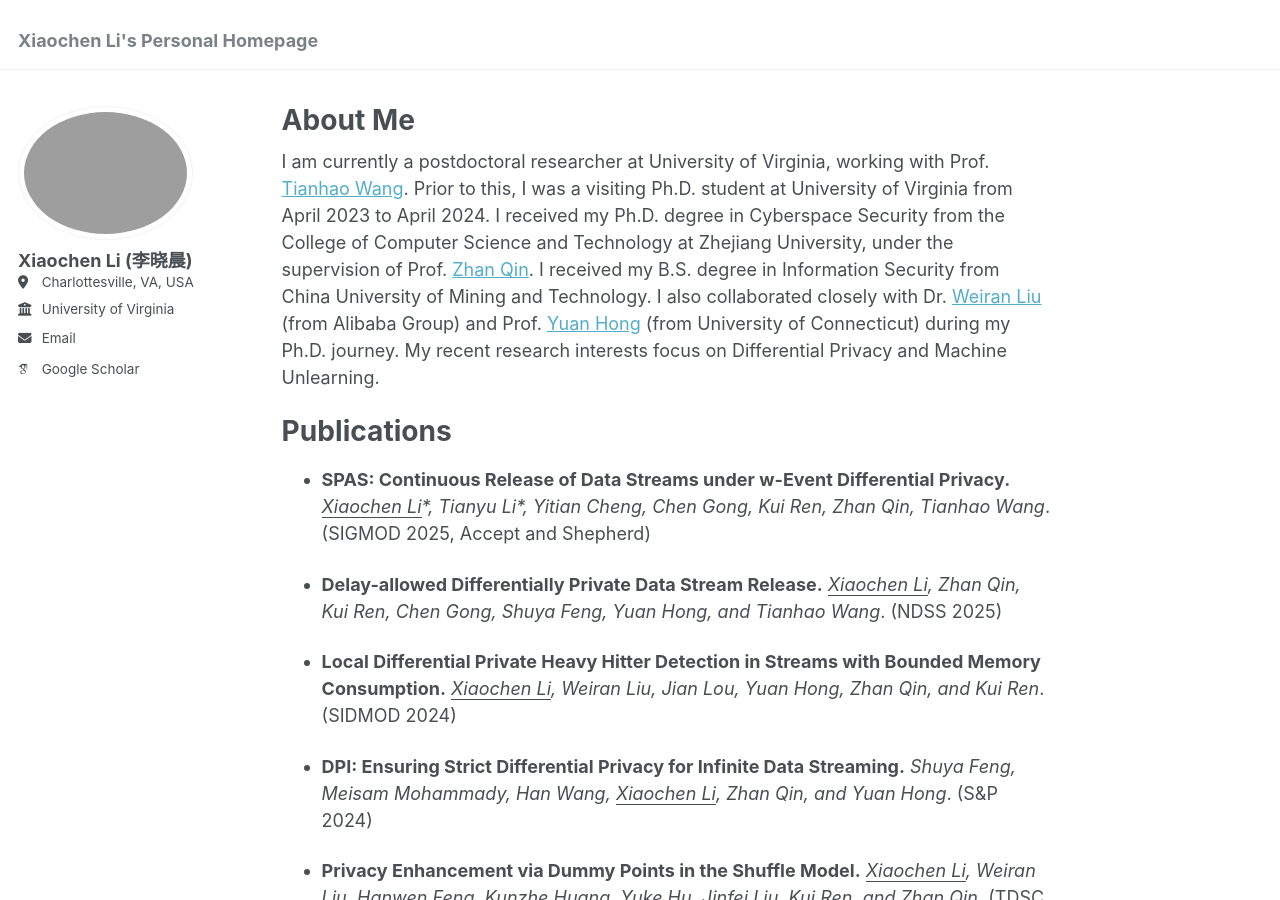
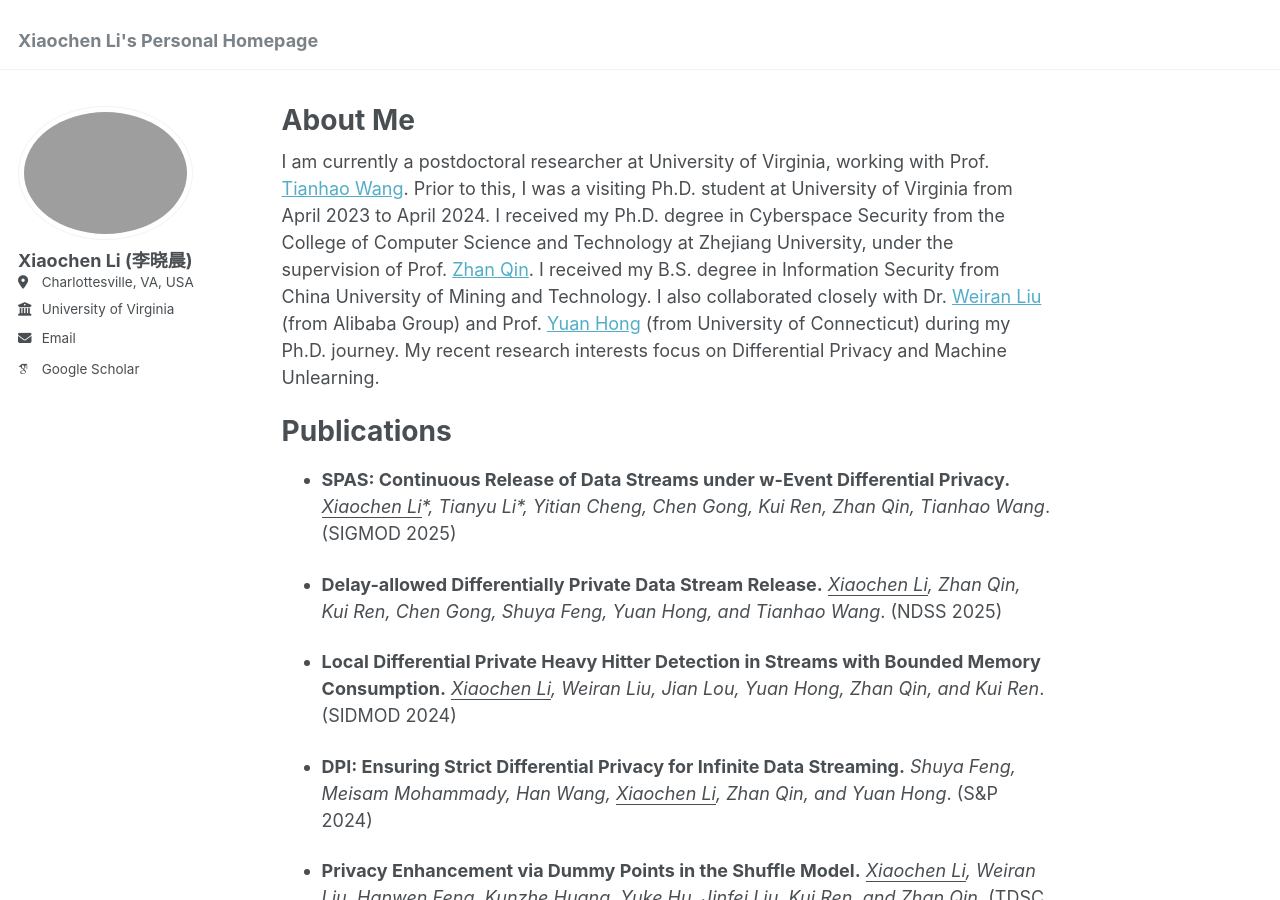
Before and after one commit to XiaochenLi-w/XiaochenLi-w.github.io, a Jekyll site: the page built from _pages/about.md, in a window 1280 px wide and 900 px high. Built offline with Jekyll 4.4.1, drawn with Linux system fonts in a browser that asks for light colours; some web fonts are replaced.

Commit message:
Update about.md

```diff
--- a/_pages/about.md
+++ b/_pages/about.md
@@ -12,7 +12,7 @@ My recent research interests focus on Differential Privacy and Machine Unlearnin
 
 # Publications
 - **SPAS: Continuous Release of Data Streams under w-Event Differential Privacy.**
-  *<u>Xiaochen Li</u>\*, Tianyu Li\*, Yitian Cheng, Chen Gong, Kui Ren, Zhan Qin, Tianhao Wang*. (SIGMOD 2025, Accept and Shepherd)
+  *<u>Xiaochen Li</u>\*, Tianyu Li\*, Yitian Cheng, Chen Gong, Kui Ren, Zhan Qin, Tianhao Wang*. (SIGMOD 2025)
 
 - **Delay-allowed Differentially Private Data Stream Release.**
   *<u>Xiaochen Li</u>, Zhan Qin, Kui Ren, Chen Gong, Shuya Feng, Yuan Hong, and Tianhao Wang*. (NDSS 2025)
```
